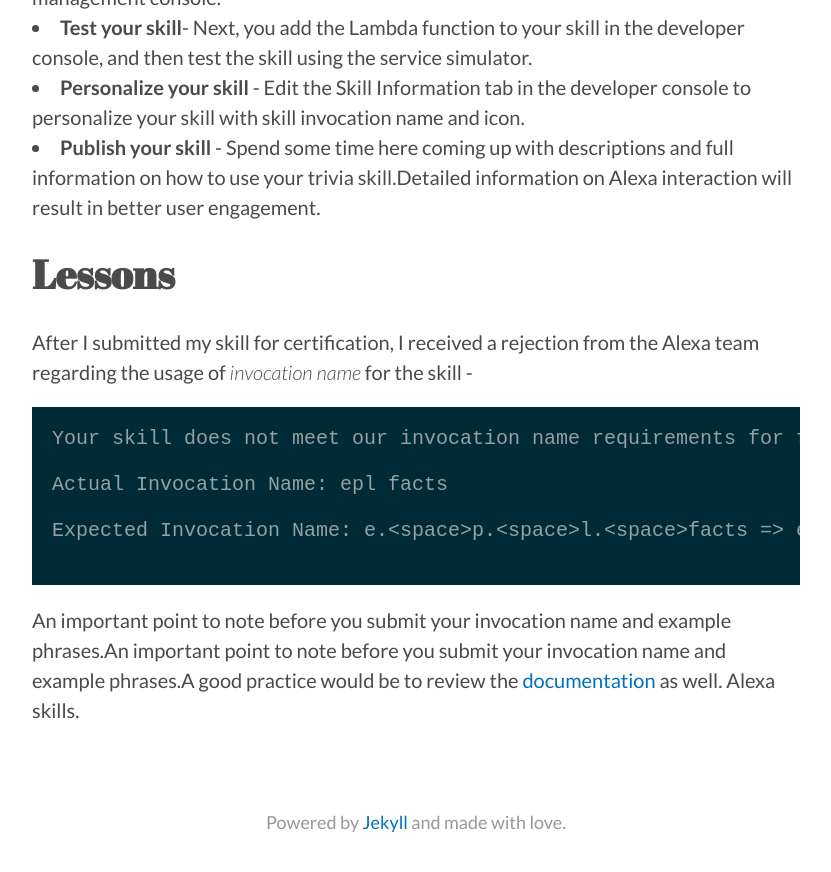
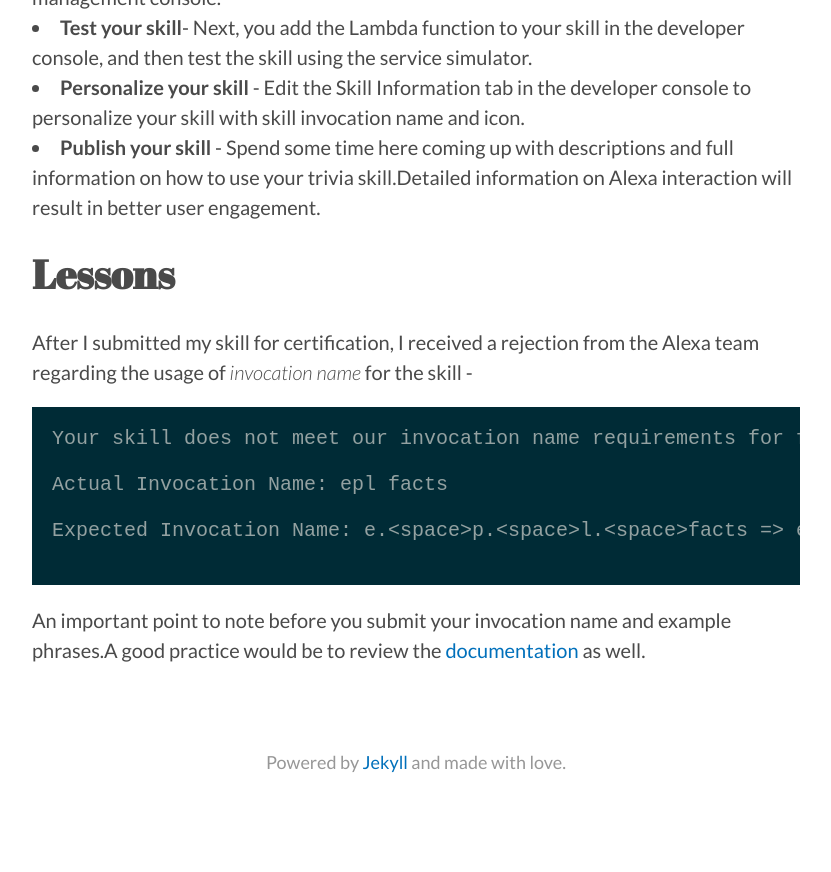
Before and after one commit to Bloc/portfolio-kami, a Jekyll site: the page built from _posts/2017-08-20-alexa-eplfacts.md, in a window 1280 px wide and 900 px high, scrolled down 1218 px. Shown: the top 872 px of the window, without its empty margins (224-1055 px from the left). Built offline with Jekyll 4.4.1, drawn with Linux system fonts in a browser that asks for light colours; nearby versions of some CDN libraries; after the commit the page ends 2058 px from its top, so only the background shows below that.

````diff
--- a/_posts/2017-08-20-alexa-eplfacts.md
+++ b/_posts/2017-08-20-alexa-eplfacts.md
@@ -30,5 +30,4 @@
 Expected Invocation Name: e.<space>p.<space>l.<space>facts => e. p. l. facts
 
 ```
-An important point to note before you submit your invocation name and example phrases.An important point to note before you submit your invocation name and example phrases.A good practice would be to review the [documentation](https://developer.amazon.com/public/solutions/alexa/alexa-skills-kit/docs/choosing-the-invocation-name-for-an-alexa-skill?ref_=pe_679090_102923190_pe_679090_102923190%23Invocation%20Name%20Requirements "invocation name") as well.
-Alexa skills.
+An important point to note before you submit your invocation name and example phrases.A good practice would be to review the [documentation](https://developer.amazon.com/public/solutions/alexa/alexa-skills-kit/docs/choosing-the-invocation-name-for-an-alexa-skill?ref_=pe_679090_102923190_pe_679090_102923190%23Invocation%20Name%20Requirements "invocation name") as well.
````
